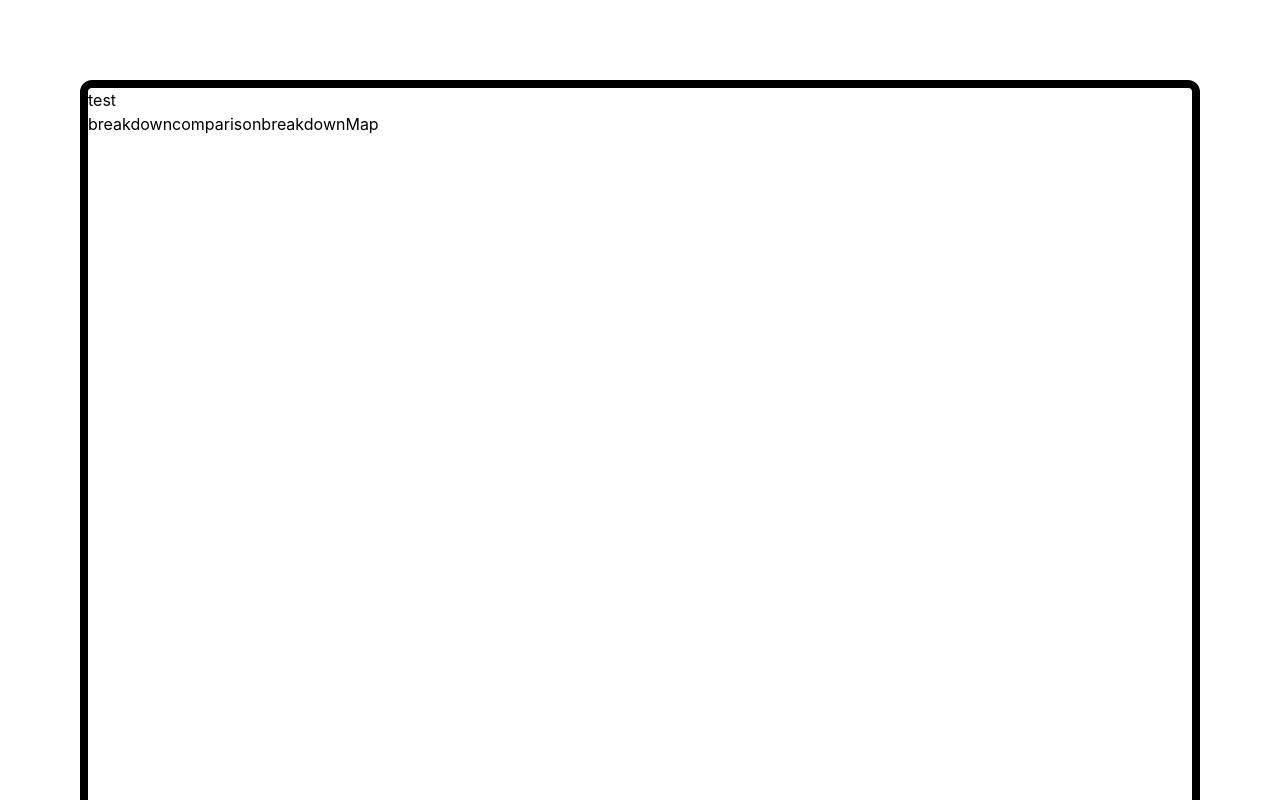
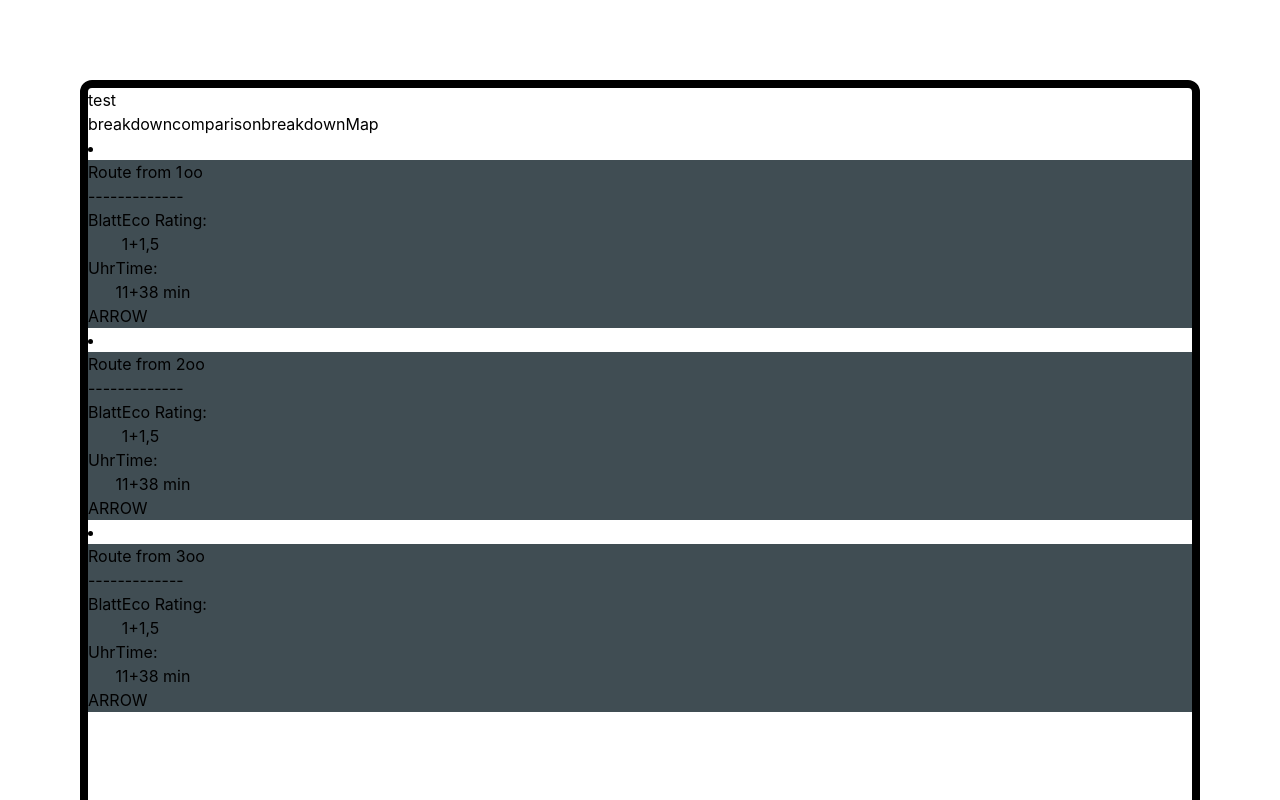
Before and after one commit to Trallianz/MariData_HEI, a React (Create React App) app in the folder maridata/: page / in a window 1280 px wide. Shown: the top 800 px of the page. Built offline with nearby package versions, Linux system fonts and the light colour scheme.

Commit message:
added route list to map

```diff
--- /dev/null
+++ b/maridata/src/components/RoutePanel.tsx
@@ -0,0 +1,52 @@
+import { time } from 'console';
+import React from 'react';
+import './RoutenPanel.css';
+import {routen_props} from "./../components/Route";
+
+
+const RoutePanel = (props: routen_props) => {
+  return (
+    <div className='routen_panel'>
+        <div className='routen_panel_div1'>
+            <div className='routen_panel_route_date_and_color'>
+                <p>Route from {props.date}</p>
+                <p>-------------</p>
+            </div>
+            <div className='routen_panel_hide'>
+                <p> oo </p>
+            </div>
+        </div>
+        <div className='routen_panel_div2'>
+            <div className='routen_panel_div2_1'>
+                <div className='routen_panel_eco_image'>
+                    <p>Blatt</p>
+                </div>
+                <div className='routen_panel_eco_rating'>
+                    <p>Eco Rating:</p>
+                    <div className='routen_panel_eco_rating_value'>
+                        <p>{props.eco_rating}</p>
+                        <p>+1,5</p>
+                    </div>
+                </div>
+            </div>
+            <div className='routen_panel_div2_2'>
+                <div className='routen_panel_time_image'>
+                    <p>Uhr</p>
+                </div>
+                <div className='routen_panel_time'>
+                    <p>Time:</p>
+                    <div className='routen_panel_eco_rating_value'>
+                        <p>{props.time_anchor + props.time_driven}</p>
+                        <p>+38 min</p>
+                    </div>
+                </div>
+            </div>
+            <div className='routen_panel_arrow'>
+                <p>ARROW</p>
+            </div>
+        </div>
+    </div>
+  )
+}
+
+export default RoutePanel
--- /dev/null
+++ b/maridata/src/components/RoutenPanel.css
@@ -0,0 +1,50 @@
+.routen_panel{
+    display: flex;
+    flex-direction: column;
+    background-color: var(--color-gray-0);
+}
+
+.routen_panel_div1{
+    display: flex;
+    flex-direction: row;
+}
+
+.routen_panel_route_date_and_color{
+    display: flex;
+    flex-direction: column;
+}
+
+.routen_panel_div2 > *{
+    display: flex;
+    flex-direction: row;
+}
+
+.routen_panel_div2_1{
+    display: flex;
+    flex-direction: row;
+}
+
+.routen_panel_div2_2{
+    display: flex;
+    flex-direction: row;
+}
+
+.routen_panel_eco_rating{
+    display: flex;
+    flex-direction: column;
+}
+
+.routen_panel_eco_rating_value{
+    display: flex;
+    flex-direction: row;
+}
+
+.routen_panel_time{
+    display: flex;
+    flex-direction: column;
+}
+
+.routen_panel_eco_rating_value{
+    display: flex;
+    flex-direction: row;
+}
--- /dev/null
+++ b/maridata/src/components/RoutenPanleList.tsx
@@ -0,0 +1,30 @@
+import React from 'react'
+import RoutenPanel from "./../components/RoutePanel";
+import { routen_props } from "./../components/Route";
+
+
+
+const RoutenPanleList = () => {
+
+    const route_list = [
+        <RoutenPanel date='1' eco_rating={1} time_driven='1' time_anchor='1' speed={1} ship_type='x' fuel_consumption={1} co2_factor={1} distance={1} cargo_carrying_capacity={1} />,
+        <RoutenPanel date='2' eco_rating={1} time_driven='1' time_anchor='1' speed={1} ship_type='x' fuel_consumption={1} co2_factor={1} distance={1} cargo_carrying_capacity={1} />,
+        <RoutenPanel date='3' eco_rating={1} time_driven='1' time_anchor='1' speed={1} ship_type='x' fuel_consumption={1} co2_factor={1} distance={1} cargo_carrying_capacity={1} />,
+    ];
+
+    const listItems = route_list.map((route) =>
+    <li>{route}</li>
+    );
+
+    return (
+        <div>
+            <div>
+
+                {listItems}
+
+            </div>
+        </div>
+    )
+}
+
+export default RoutenPanleList
--- a/maridata/src/index.css
+++ b/maridata/src/index.css
@@ -1,6 +1,13 @@
 @tailwind base;
 @tailwind components;
 @tailwind utilities;
+
+:root{
+  --color-gray-0: #404D53;
+  --color-gray-1: #4C5B63;
+  --color-gray-2: #6B7F89;
+  --color-text-0: #BCC9CF;
+}
 
 body {
   margin: 0;
--- a/maridata/src/sites/Map.tsx
+++ b/maridata/src/sites/Map.tsx
@@ -1,6 +1,14 @@
 import React from 'react'
 import { Link, Navigate, useNavigate} from "react-router-dom";
+import RoutenPanel from "./../components/RoutePanel";
+import RoutenPanelList from "./../components/RoutenPanleList";
 
+interface route_list{
+  //TODO find types
+  routen_list: any;
+  list: any;
+  listSetter: any;
+}
 
 const Map = () => {
 
@@ -13,6 +21,9 @@ const navigate = useNavigate();
       <Link to="/comparison">comparison</Link>
       <button onClick={() => navigate("/breakdown")}>breakdown</button>
       Map
+      <div>
+        <RoutenPanelList/>
+      </div>
     </div>
   )
 }
```
